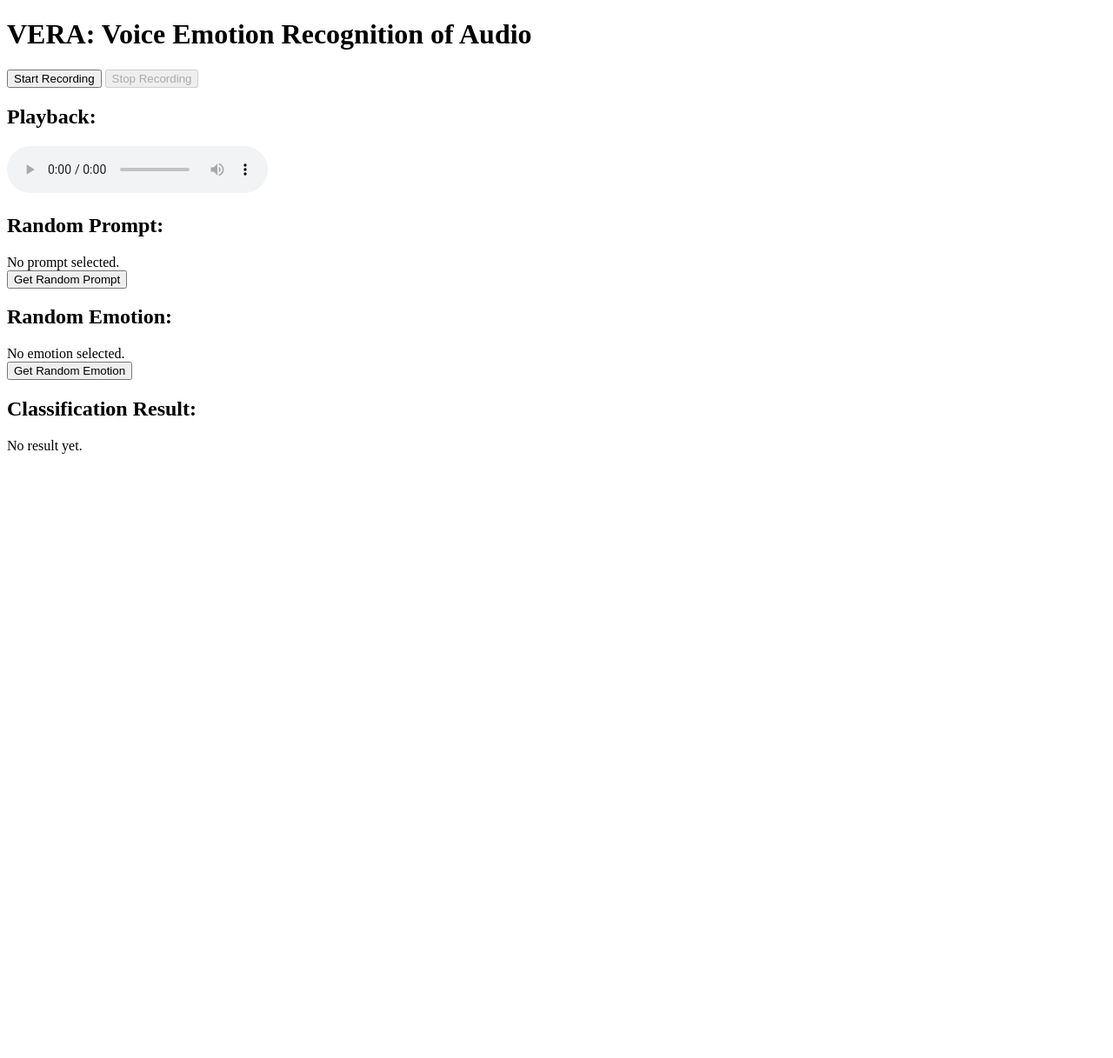
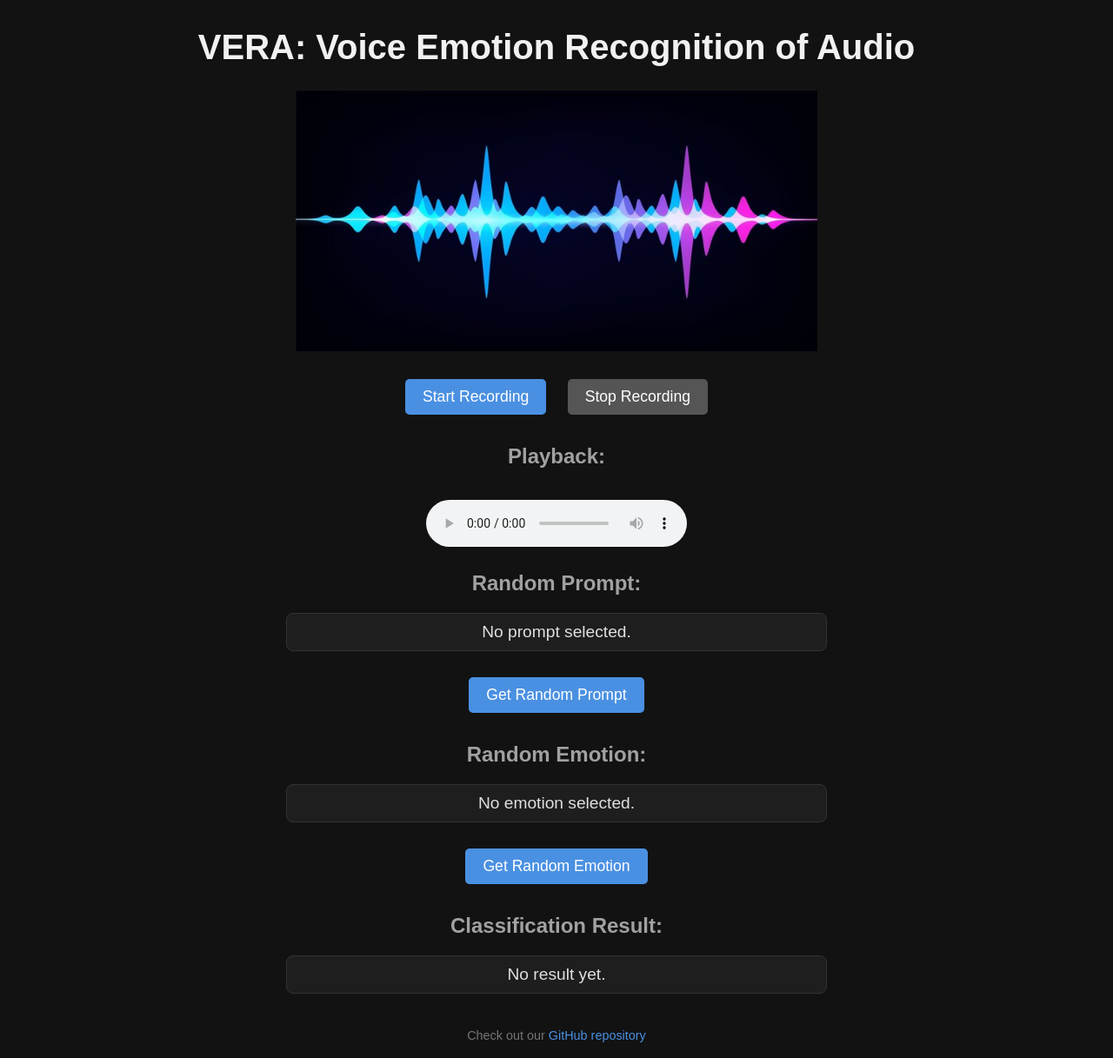
Before and after one commit to hMRZQ21/VERA_Deployed, a Flask app: page / in a window 1280 px wide. Shown: the whole page at 87% size. Before the commit the page ends 522 px from the top, so only its background shows below. Run offline with Flask 3, Linux system fonts and the light colour scheme; parts of the project's set-up code (start-up, migrations or seed data) failed here and were passed over.

Commit message:
updated styling of web app

```diff
--- a/static/script.js
+++ b/static/script.js
@@ -13,16 +13,16 @@ const emotions = {
 };
 
 const prompts = [
-  "Kids are talking by the door.",
-  "Dogs are sitting by the door.",
-  "It's eleven o'clock.",
-  "That is exactly what happened.",
-  "I'm on my way to the meeting.",
-  "I wonder what this is about.",
-  "The airplane is almost full.",
-  "Maybe tomorrow it will be cold.",
-  "I think I have a doctor's appointment.",
-  "Say the word apple.",
+  "Kids are talking by the door",
+  "Dogs are sitting by the door",
+  "It's eleven o'clock",
+  "That is exactly what happened",
+  "I'm on my way to the meeting",
+  "I wonder what this is about",
+  "The airplane is almost full",
+  "Maybe tomorrow it will be cold",
+  "I think I have a doctor's appointment",
+  "Say the word apple",
 ];
 
 document.getElementById("record").onclick = async () => {
--- /dev/null
+++ b/static/styles.css
@@ -0,0 +1,81 @@
+/* Global styles */
+body {
+    background-color: #121212;
+    color: #E0E0E0;
+    font-family: 'Arial', sans-serif;
+    text-align: center;
+    margin: 0;
+    padding: 0;
+}
+
+h1 {
+    font-size: 2.5rem;
+    margin-top: 2rem;
+    color: #f1f1f1;
+}
+
+h2 {
+    font-size: 1.5rem;
+    color: #A1A1A1;
+    margin-top: 1.5rem;
+}
+
+#randomPrompt, #randomEmotion, #classificationResult {
+    font-size: 1.2rem;
+    margin-top: 1rem;
+    color: #E0E0E0;
+}
+
+/* Button styles */
+button {
+    background-color: #4A90E2;
+    color: #FFFFFF;
+    border: none;
+    border-radius: 5px;
+    padding: 10px 20px;
+    font-size: 1.1rem;
+    cursor: pointer;
+    margin: 10px;
+    transition: background-color 0.3s ease, transform 0.2s;
+}
+
+button:hover {
+    background-color: #357ABD;
+    transform: scale(1.05);
+}
+
+button:disabled {
+    background-color: #555555;
+    cursor: not-allowed;
+}
+
+audio {
+    margin-top: 1rem;
+}
+
+/* Custom containers */
+#randomPrompt, #randomEmotion, #classificationResult {
+    padding: 10px;
+    margin: 20px auto;
+    max-width: 600px;
+    background-color: #1E1E1E;
+    border-radius: 8px;
+    border: 1px solid #333;
+}
+
+/* Footer styles */
+footer {
+    margin-top: 40px;
+    font-size: 0.9rem;
+    color: #757575;
+}
+
+footer a {
+    color: #4A90E2;
+    text-decoration: none;
+}
+
+footer a:hover {
+    color: #357ABD;
+    text-decoration: underline;
+}
--- a/templates/index.html
+++ b/templates/index.html
@@ -4,28 +4,44 @@
   <meta charset="UTF-8">
   <meta name="viewport" content="width=device-width, initial-scale=1.0">
   <title>VERA: Voice Emotion Recognition of Audio</title>
+
+  <!-- Link to the external CSS file -->
+  <link rel="stylesheet" href="../static/styles.css">
 </head>
 <body>
 
+  <!-- Main Title -->
   <h1>VERA: Voice Emotion Recognition of Audio</h1>
+  <img src="../static/Waveform.jpg" alt="soundwave" width="600" height="300">
+  <br> <br>
 
+  <!-- Buttons for recording and stopping audio -->
   <button id="record">Start Recording</button>
   <button id="stop" disabled>Stop Recording</button>
 
+  <!-- Playback section -->
   <h2>Playback:</h2>
   <audio id="audioPlayback" controls></audio>
 
+  <!-- Random Prompt Section -->
   <h2>Random Prompt:</h2>
   <div id="randomPrompt">No prompt selected.</div>
   <button id="selectPrompt">Get Random Prompt</button>
 
+  <!-- Random Emotion Section -->
   <h2>Random Emotion:</h2>
   <div id="randomEmotion">No emotion selected.</div>
   <button id="selectEmotion">Get Random Emotion</button>
 
+  <!-- Classification Result Section -->
   <h2>Classification Result:</h2>
-  <!-- Section to display the classification result -->
   <div id="classificationResult">No result yet.</div>
+
+  <!-- Footer with GitHub link -->
+  <footer>
+    Check out our <a href="https://github.com/hMRZQ21/VERA_Deployed" target="_blank">GitHub repository</a>
+  </footer>
+  <br>
 
   <!-- Link to the external JavaScript file -->
   <script src="../static/script.js"></script>
```
Also changed, not shown: README.md, static/Waveform.jpg (renamed from templates/Waveform.jpg).
